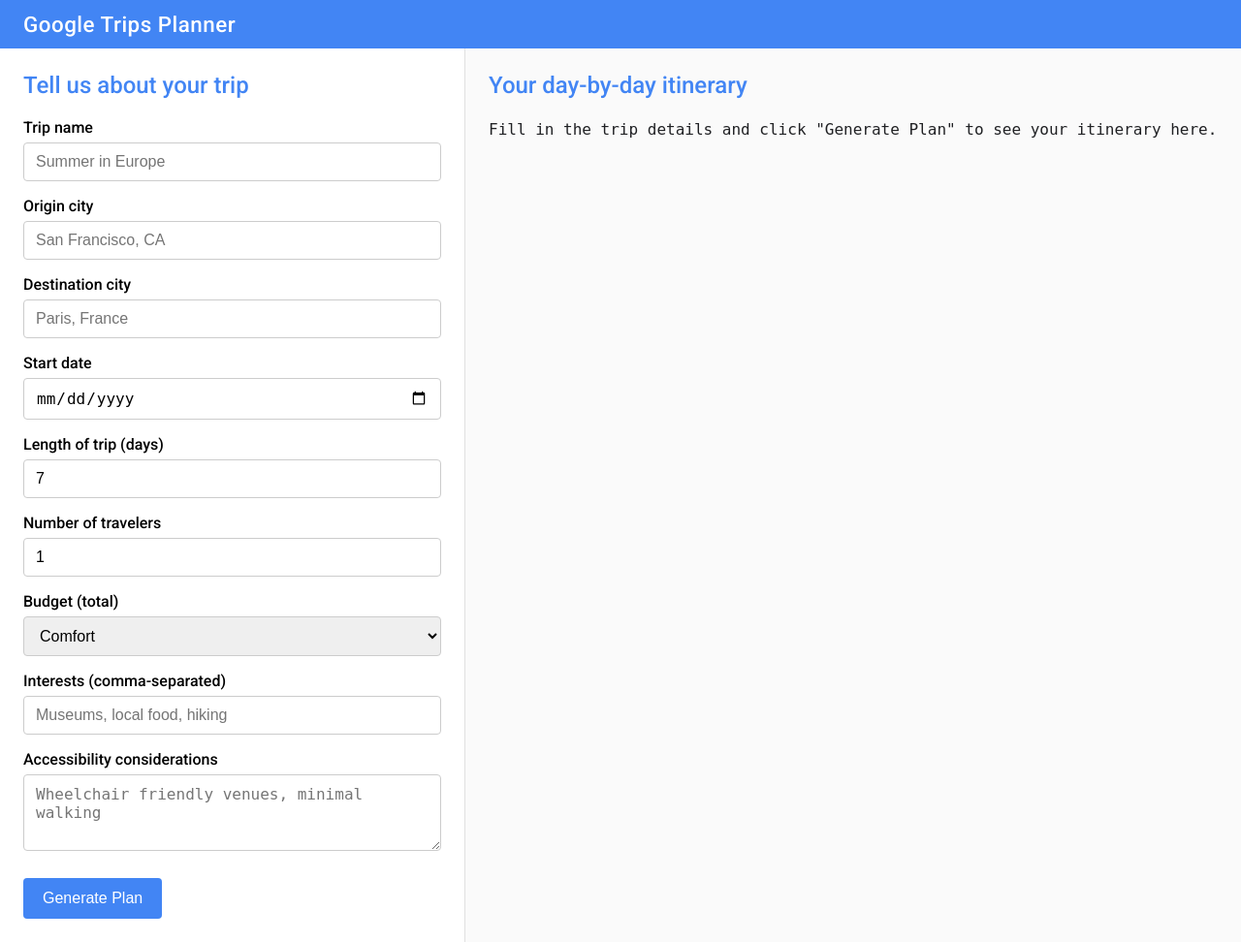
After one commit to mikolajmusiol/GoogleTripsHackathon, a Flask app: template templates/planner.html in a window 1280 px wide. The commit adds this page. Shown: the whole page at 97% size. Run offline with Flask 3, Linux system fonts and the light colour scheme; the template is opened without the code that fills it, so the values that code supplies are empty.

Commit message:
feat: implement trip planner UI with streaming LLM responses

```diff
--- a/app.py
+++ b/app.py
@@ -1,5 +1,6 @@
-from flask import Flask, render_template, request, jsonify
-from llm.main_llm import generate_llm_response  # Assuming this function exists and works as described
+import json
+from flask import Flask, Response, render_template, request, jsonify
+from llm.main_llm import generate_llm_response
 
 app = Flask(__name__)
 
@@ -9,26 +10,66 @@
 
 @app.route('/')
 def index():
-    return render_template('index.html')
+    return render_template('planner.html')
+
+
+@app.route('/plan_trip', methods=['POST'])
+def plan_trip():
+    """Generate a streamed day-by-day travel plan from the submitted form data."""
+    data = request.json or {}
+
+    # Build a rich prompt from the form fields
+    prompt_lines = [
+        "Generate an engaging, detailed day-by-day travel itinerary in markdown format using the following trip information:",
+        f"- Trip name: {data.get('trip_name','My Trip')}",
+        f"- Origin city: {data.get('origin','')}",
+        f"- Destination city: {data.get('destination','')}",
+        f"- Start date: {data.get('start_date','')}",
+        f"- Trip length (days): {data.get('length_days','')}",
+        f"- Travelers: {data.get('travelers','')}",
+        f"- Budget: {data.get('budget','')}",
+        f"- Interests: {data.get('interests','')}",
+        f"- Accessibility considerations: {data.get('accessibility','None')}\n",
+        "Please include daily schedules with morning/afternoon/evening suggestions, local dining recommendations, and travel tips."
+    ]
+    prompt = "\n".join(prompt_lines)
+
+    # Create minimal message history expected by LLM helper
+    message_history = [{"sender": "user", "text": prompt}]
+
+    def stream_llm():
+        for chunk in generate_llm_response(message_history):
+            yield f'data: {json.dumps({"token": chunk})}\n\n'
+
+    return Response(stream_llm(), mimetype='text/event-stream')
 
 
 @app.route('/send_message', methods=['POST'])
 def send_message():
     user_message = request.json.get('message')
-    if user_message:
-        messages.append({"sender": "user", "text": user_message})  # Append user message first
+    if not user_message:
+        return jsonify({"status": "error", "message": "No message provided"}), 400
 
-        llm_response = generate_llm_response(user_message)  # Call the LLM function
-        print(llm_response)
-        messages.append({"sender": "bot", "text": llm_response})  # Append LLM response
-        print(messages)
-        return jsonify({"status": "success", "message": "Message received", "messages": messages})
-    return jsonify({"status": "error", "message": "No message provided"}), 400
+    messages.append({"sender": "user", "text": user_message})
+
+    def stream_llm_response():
+        full_response_text = ""
+        # The `generate_llm_response` function is now a generator that takes the whole history
+        for chunk in generate_llm_response(messages):
+            full_response_text += chunk
+            # Yield each chunk in the SSE format
+            yield f'data: {json.dumps({"token": chunk})}\n\n'
+
+        # After the stream is complete, save the full message
+        messages.append({"sender": "bot", "text": full_response_text})
+
+    return Response(stream_llm_response(), mimetype='text/event-stream')
 
 
 @app.route('/get_messages', methods=['GET'])
 def get_messages():
-    return jsonify(messages)
+    # Return messages in a format expected by the frontend
+    return jsonify({"messages": messages})
 
 
 if __name__ == '__main__':
--- /dev/null
+++ b/templates/planner.html
@@ -0,0 +1,210 @@
+<!DOCTYPE html>
+<html lang="en">
+<head>
+    <meta charset="UTF-8">
+    <meta name="viewport" content="width=device-width, initial-scale=1.0">
+    <title>Google Trips Planner</title>
+    <link rel="preconnect" href="https://fonts.googleapis.com">
+    <link rel="preconnect" href="https://fonts.gstatic.com" crossorigin>
+    <link href="https://fonts.googleapis.com/css2?family=Roboto:wght@400;500;700&display=swap" rel="stylesheet">
+    <style>
+        :root {
+            /* Google Material colors */
+            --google-blue: #4285F4;
+            --google-red: #DB4437;
+            --google-yellow: #F4B400;
+            --google-green: #0F9D58;
+        }
+        * {box-sizing: border-box;}
+        body {
+            margin: 0;
+            font-family: 'Roboto', Arial, sans-serif;
+            background: #f5f5f5;
+            height: 100vh;
+            display: flex;
+            flex-direction: column;
+        }
+        header {
+            background: var(--google-blue);
+            color: white;
+            padding: 12px 24px;
+            font-size: 1.4rem;
+            font-weight: 500;
+            letter-spacing: 0.5px;
+        }
+        main {
+            flex: 1;
+            display: flex;
+            overflow: hidden;
+        }
+        /* Left (form) */
+        #question-pane {
+            width: 40%;
+            min-width: 320px;
+            max-width: 480px;
+            background: white;
+            border-right: 1px solid #e0e0e0;
+            padding: 24px;
+            overflow-y: auto;
+        }
+        /* Right (output) */
+        #output-pane {
+            flex: 1;
+            display: flex;
+            flex-direction: column;
+            background: #fafafa;
+            padding: 24px;
+            overflow-y: auto;
+        }
+        h2 {
+            margin-top: 0;
+            color: var(--google-blue);
+            font-weight: 500;
+        }
+        label {
+            display: block;
+            margin-top: 16px;
+            font-weight: 500;
+        }
+        input, select, textarea {
+            width: 100%;
+            padding: 10px 12px;
+            margin-top: 6px;
+            border: 1px solid #ccc;
+            border-radius: 4px;
+            font-size: 1rem;
+        }
+        input:focus, select:focus, textarea:focus {
+            border-color: var(--google-blue);
+            outline: none;
+        }
+        textarea { resize: vertical; }
+        #generate-btn {
+            margin-top: 24px;
+            background: var(--google-blue);
+            color: white;
+            border: none;
+            padding: 12px 20px;
+            font-size: 1rem;
+            border-radius: 4px;
+            cursor: pointer;
+            transition: background 0.25s;
+        }
+        #generate-btn:hover { background: #357ae8; }
+        /* Markdown output styling */
+        #plan-output {
+            white-space: pre-wrap;
+            font-family: 'Roboto Mono', ui-monospace, monospace;
+            line-height: 1.45;
+            color: #202124;
+        }
+        #loading-spinner {
+            display: none;
+            margin-top: 16px;
+            color: var(--google-blue);
+            font-weight: 500;
+        }
+    </style>
+</head>
+<body>
+    <header>Google Trips Planner</header>
+    <main>
+        <section id="question-pane">
+            <h2>Tell us about your trip</h2>
+            <form id="trip-form">
+                <label for="trip_name">Trip name</label>
+                <input type="text" id="trip_name" name="trip_name" placeholder="Summer in Europe" required>
+
+                <label for="origin">Origin city</label>
+                <input type="text" id="origin" name="origin" placeholder="San Francisco, CA" required>
+
+                <label for="destination">Destination city</label>
+                <input type="text" id="destination" name="destination" placeholder="Paris, France" required>
+
+                <label for="start_date">Start date</label>
+                <input type="date" id="start_date" name="start_date" required>
+
+                <label for="length_days">Length of trip (days)</label>
+                <input type="number" id="length_days" name="length_days" min="1" value="7" required>
+
+                <label for="travelers">Number of travelers</label>
+                <input type="number" id="travelers" name="travelers" min="1" value="1">
+
+                <label for="budget">Budget (total)</label>
+                <select id="budget" name="budget">
+                    <option value="Economy">Economy</option>
+                    <option value="Comfort" selected>Comfort</option>
+                    <option value="Luxury">Luxury</option>
+                </select>
+
+                <label for="interests">Interests (comma-separated)</label>
+                <input type="text" id="interests" name="interests" placeholder="Museums, local food, hiking">
+
+                <label for="accessibility">Accessibility considerations</label>
+                <textarea id="accessibility" name="accessibility" rows="3" placeholder="Wheelchair friendly venues, minimal walking"></textarea>
+
+                <button id="generate-btn" type="submit">Generate Plan</button>
+                <div id="loading-spinner">Generating plan…</div>
+            </form>
+        </section>
+        <section id="output-pane">
+            <h2>Your day-by-day itinerary</h2>
+            <div id="plan-output">Fill in the trip details and click "Generate Plan" to see your itinerary here.</div>
+        </section>
+    </main>
+
+    <script>
+        const form = document.getElementById('trip-form');
+        const outputEl = document.getElementById('plan-output');
+        const spinner = document.getElementById('loading-spinner');
+
+        form.addEventListener('submit', async (e) => {
+            e.preventDefault();
+            outputEl.textContent = '';
+            spinner.style.display = 'block';
+
+            const formData = new FormData(form);
+            const jsonBody = Object.fromEntries(formData.entries());
+
+            try {
+                const response = await fetch('/plan_trip', {
+                    method: 'POST',
+                    headers: { 'Content-Type': 'application/json' },
+                    body: JSON.stringify(jsonBody)
+                });
+                if (!response.ok) throw new Error(`HTTP ${response.status}`);
+
+                const reader = response.body.getReader();
+                const decoder = new TextDecoder();
+                let buffer = '';
+
+                while (true) {
+                    const { value, done } = await reader.read();
+                    if (done) break;
+                    buffer += decoder.decode(value, { stream: true });
+                    const parts = buffer.split('\n\n');
+                    buffer = parts.pop() || '';
+                    for (const part of parts) {
+                        if (part.startsWith('data: ')) {
+                            const jsonStr = part.slice(6).trim();
+                            if (!jsonStr) continue;
+                            try {
+                                const data = JSON.parse(jsonStr);
+                                outputEl.textContent += data.token;
+                                outputEl.scrollTop = outputEl.scrollHeight;
+                            } catch (err) {
+                                console.error('Parse error', err, jsonStr);
+                            }
+                        }
+                    }
+                }
+            } catch (err) {
+                console.error(err);
+                outputEl.textContent = 'Error generating plan. Please try again.';
+            } finally {
+                spinner.style.display = 'none';
+            }
+        });
+    </script>
+</body>
+</html>
```
Also changed, not shown: llm/main_llm.py (+22 -9 lines), templates/index.html (+223 -65 lines).
